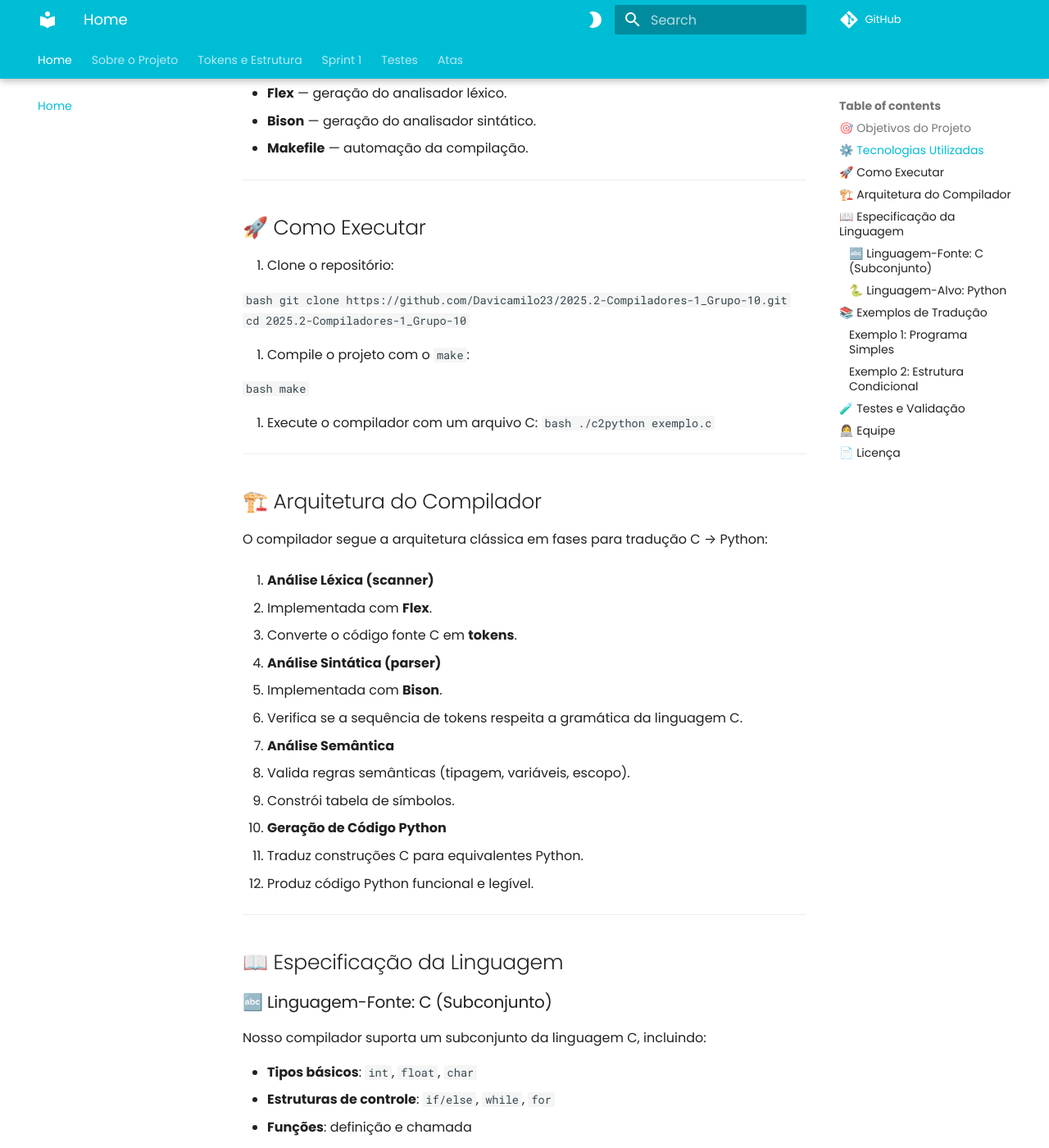
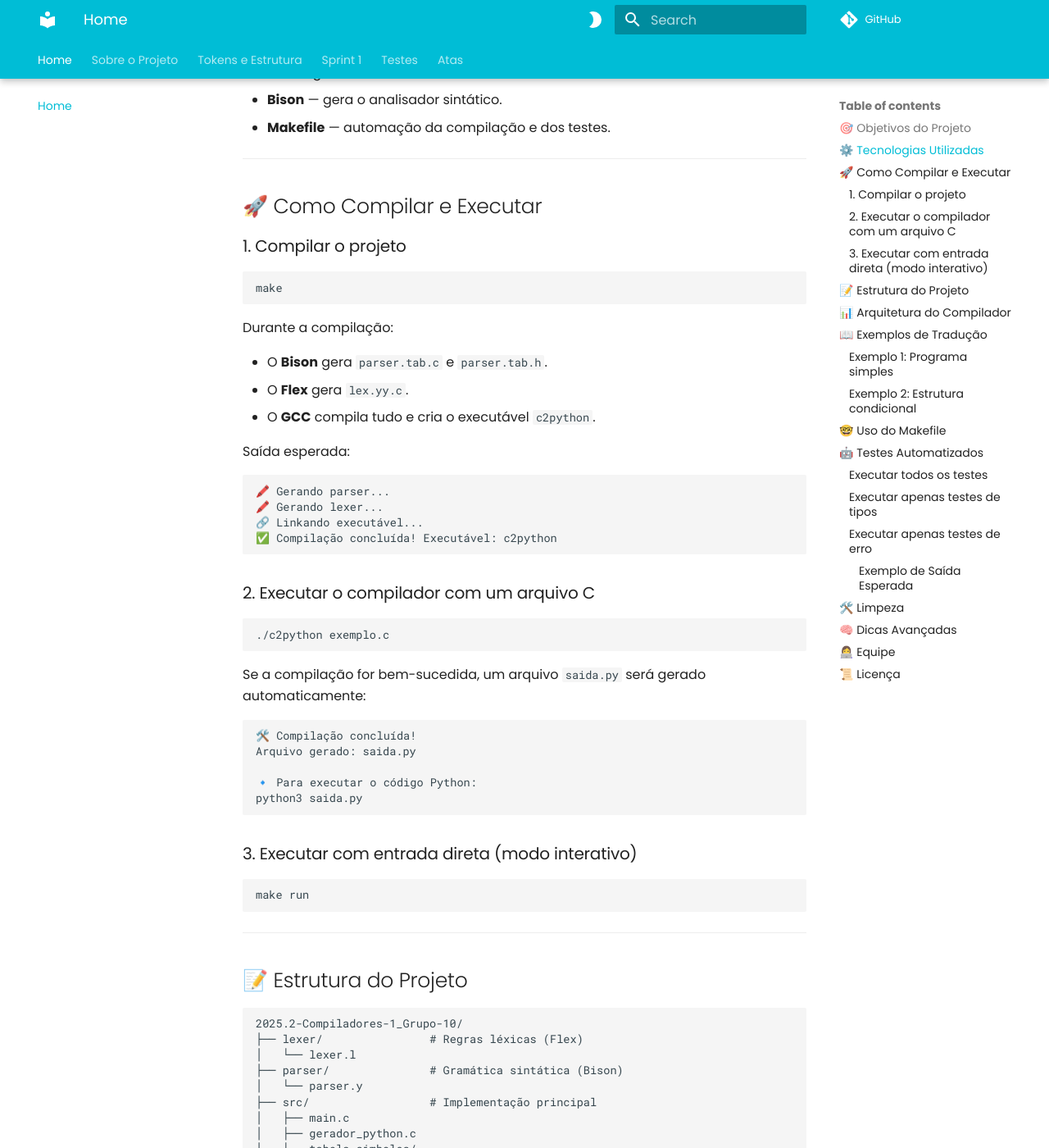
Before and after one commit to Davicamilo23/2025.2-Compiladores-1_Grupo-10, an MkDocs documentation site: the page built from docs/index.md, in a window 1280 px wide and 1400 px high, scrolled down 674 px. Shown: the whole window at 82% size. Built offline with MkDocs 1.6.1 and Material for MkDocs 9.7.7, drawn with Linux system fonts in a browser that asks for light colours; comment, search, counter and statistics services are not loaded; some of the changed text lies outside the part shown.

Commit message:
Atualização do index.md

````diff
--- a/docs/index.md
+++ b/docs/index.md
@@ -16,87 +16,102 @@ Este projeto implementa um **compilador que traduz código C para Python** utili
 ## ⚙️ Tecnologias Utilizadas
 
 - **C** — linguagem principal de implementação.
-- **Flex** — geração do analisador léxico.
-- **Bison** — geração do analisador sintático.
-- **Makefile** — automação da compilação.
+- **Flex** — gera o analisador léxico.
+- **Bison** — gera o analisador sintático.
+- **Makefile** — automação da compilação e dos testes.
 
 ---
 
-## 🚀 Como Executar
+## 🚀 Como Compilar e Executar
 
-1. Clone o repositório:
+### 1. Compilar o projeto
 
-   ```bash
-   git clone https://github.com/Davicamilo23/2025.2-Compiladores-1_Grupo-10.git
-   cd 2025.2-Compiladores-1_Grupo-10
-   ```
+```bash
+make
+```
 
-2. Compile o projeto com o `make`:
+Durante a compilação:
 
-   ```bash
-   make
-   ```
+- O **Bison** gera `parser.tab.c` e `parser.tab.h`.
+- O **Flex** gera `lex.yy.c`.
+- O **GCC** compila tudo e cria o executável `c2python`.
 
-3. Execute o compilador com um arquivo C:
-   ```bash
-   ./c2python exemplo.c
-   ```
+Saída esperada:
+
+```
+🖍️ Gerando parser...
+🖍️ Gerando lexer...
+🔗 Linkando executável...
+✅ Compilação concluída! Executável: c2python
+```
+
+### 2. Executar o compilador com um arquivo C
+
+```bash
+./c2python exemplo.c
+```
+
+Se a compilação for bem-sucedida, um arquivo `saida.py` será gerado automaticamente:
+
+```bash
+🛠️ Compilação concluída!
+Arquivo gerado: saida.py
+
+🔹 Para executar o código Python:
+python3 saida.py
+```
+
+### 3. Executar com entrada direta (modo interativo)
+
+```bash
+make run
+```
 
 ---
 
-## 🏗️ Arquitetura do Compilador
+## 📝 Estrutura do Projeto
 
-O compilador segue a arquitetura clássica em fases para tradução C → Python:
-
-1. **Análise Léxica (scanner)**
-
-   - Implementada com **Flex**.
-   - Converte o código fonte C em **tokens**.
-
-2. **Análise Sintática (parser)**
-
-   - Implementada com **Bison**.
-   - Verifica se a sequência de tokens respeita a gramática da linguagem C.
-
-3. **Análise Semântica**
-
-   - Valida regras semânticas (tipagem, variáveis, escopo).
-   - Constrói tabela de símbolos.
-
-4. **Geração de Código Python**
-   - Traduz construções C para equivalentes Python.
-   - Produz código Python funcional e legível.
+```
+2025.2-Compiladores-1_Grupo-10/
+├── lexer/                # Regras léxicas (Flex)
+│   └── lexer.l
+├── parser/               # Gramática sintática (Bison)
+│   └── parser.y
+├── src/                  # Implementação principal
+│   ├── main.c
+│   ├── gerador_python.c
+│   └── tabela_simbolos/
+│       ├── ast.c
+│       ├── tabela.c
+│       └── erros.c
+├── tests/                # Casos de teste automáticos
+│   ├── exemplo.c
+│   ├── tipos/
+│   └── errors/
+├── run_tests.sh          # Script de testes automáticos
+├── Makefile              # Automação da build e testes
+└── README.md             # Documentação principal
+```
 
 ---
 
-## 📖 Especificação da Linguagem
+## 📊 Arquitetura do Compilador
 
-### 🔤 Linguagem-Fonte: C (Subconjunto)
+O compilador segue a arquitetura clássica em quatro fases:
 
-Nosso compilador suporta um subconjunto da linguagem C, incluindo:
-
-- **Tipos básicos**: `int`, `float`, `char`
-- **Estruturas de controle**: `if/else`, `while`, `for`
-- **Funções**: definição e chamada
-- **Expressões**: aritméticas, relacionais, lógicas
-- **Arrays**: unidimensionais básicos
-
-### 🐍 Linguagem-Alvo: Python
-
-O código C é traduzido para Python idiomático, mantendo:
-
-- **Funcionalidade equivalente**
-- **Legibilidade do código**
-- **Estruturas Python apropriadas**
-
-Para mais detalhes, consulte nossa [**Especificação Completa da Linguagem**](linguagem-fonte-c.md).
+1. **Análise Léxica (Flex)** — converte o código C em _tokens_.
+2. **Análise Sintática (Bison)** — valida a ordem e a estrutura dos tokens.
+3. **Análise Semântica** — verifica tipos, escopo e declarações.
+4. **Geração de Código Python** — cria o código equivalente e legível.
 
 ---
 
-## 📚 Exemplos de Tradução
+## 📖 Exemplos de Tradução
 
-### Exemplo 1: Programa Simples
+### Exemplo 1: Programa simples
+
 **Entrada (C):**
+
 ```c
 #include <stdio.h>
 
@@ -108,6 +123,7 @@ int main() {
 ```
 
 **Saída (Python):**
+
 ```python
 def main():
     x = 10
@@ -118,8 +134,10 @@ if __name__ == "__main__":
     main()
 ```
 
-### Exemplo 2: Estrutura Condicional
+### Exemplo 2: Estrutura condicional
+
 **Entrada (C):**
+
 ```c
 int maior(int a, int b) {
     if (a > b) {
@@ -131,6 +149,7 @@ int maior(int a, int b) {
 ```
 
 **Saída (Python):**
+
 ```python
 def maior(a, b):
     if a > b:
@@ -141,14 +160,93 @@ def maior(a, b):
 
 ---
 
-## 🧪 Testes e Validação
+## 🤓 Uso do Makefile
 
-O projeto inclui uma suíte abrangente de testes:
+O **Makefile** automatiza todas as etapas do projeto:
 
-- **Testes unitários** para cada fase do compilador
-- **Casos de teste** com programas C representativos
-- **Validação** da equivalência funcional C ↔ Python
-- **Testes de erro** para validar tratamento de exceções
+| Comando             | Ação                                      |
+| ------------------- | ----------------------------------------- |
+| `make`              | Compila todo o projeto                    |
+| `make run`          | Executa o compilador interativamente      |
+| `make test`         | Executa o teste básico com `exemplo.c`    |
+| `make tests`        | Executa toda a suíte automática de testes |
+| `make tests-tipos`  | Executa apenas os testes de tipos         |
+| `make tests-errors` | Executa apenas os testes de erros         |
+| `make clean`        | Remove arquivos compilados                |
+| `make cleanall`     | Remove todos os arquivos e backups        |
+| `make help`         | Mostra os comandos disponíveis            |
+
+---
+
+## 🤖 Testes Automatizados
+
+O script **`run_tests.sh`** executa os casos de teste automaticamente.
+
+### Executar todos os testes
+
+```bash
+make tests
+```
+
+### Executar apenas testes de tipos
+
+```bash
+make tests-tipos
+```
+
+### Executar apenas testes de erro
+
+```bash
+make tests-errors
+```
+
+#### Exemplo de Saída Esperada
+
+```
+== Rodando testes em tests/errors (modo errors) ==
+
+>> TESTE: tests/errors/div_zero.c
+----------------------------------
+✅ OK: falhou como esperado -> tests/errors/div_zero.c
+
+----------------------------------
+RESUMO FINAL: OK=5 | FAIL=0
+----------------------------------
+```
+
+---
+
+## 🛠️ Limpeza
+
+Remover todos os arquivos compilados:
+
+```bash
+make clean
+```
+
+Remover também arquivos temporários e backups:
+
+```bash
+make cleanall
+```
+
+---
+
+## 🧠 Dicas Avançadas
+
+Ver conflitos na gramática:
+
+```bash
+cd parser && bison -d -Wcounterexamples parser.y
+```
+
+Depurar erros de execução:
+
+```bash
+gdb ./c2python
+run exemplo.c
+bt
+```
 
 ---
 
````
Also changed, not shown: other parts of docs/index.md (+8 -4 lines).
